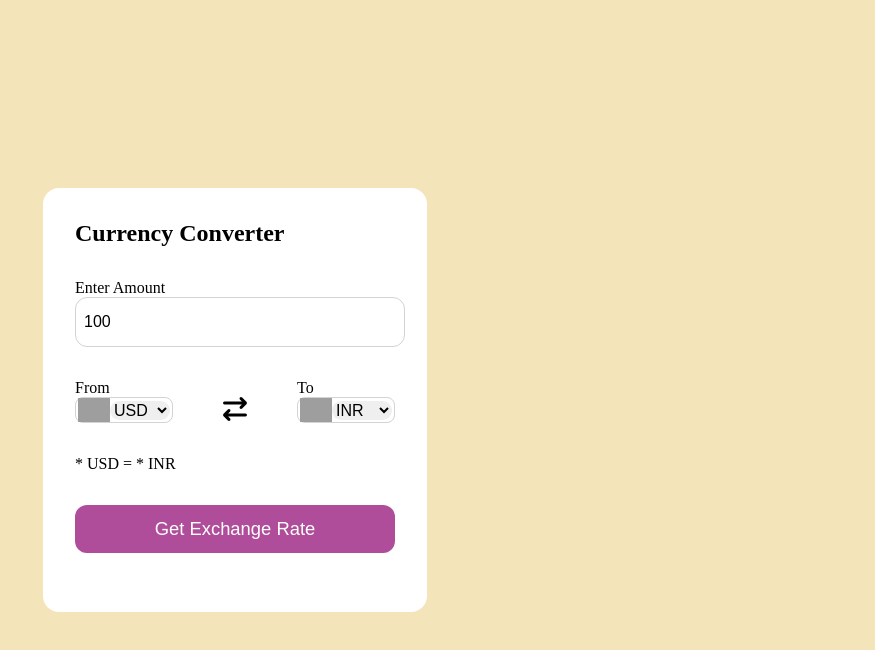
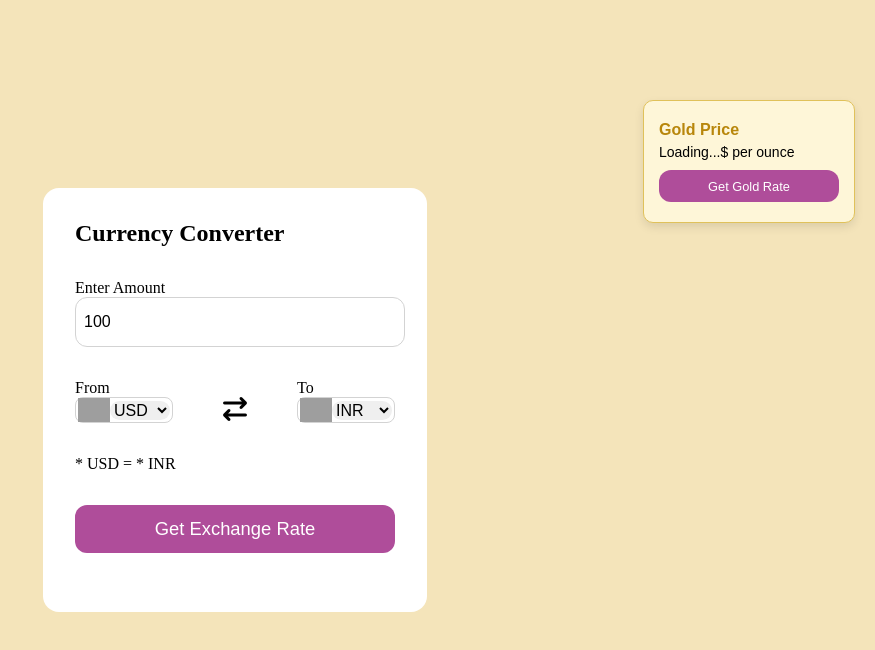
Before and after one commit to er-omsonar/Currency-Converter-project, a plain HTML site: page index.html in a window 1280 px wide. Shown: the whole page, without its empty margins (405-1280 px from the left). Drawn offline with Linux system fonts and the light colour scheme; grey boxes are pictures that could not be loaded.

Commit message:
Showing gold price live at the side box

```diff
--- a/app.js
+++ b/app.js
@@ -1,7 +1,9 @@
 const BASE_URL = "https://api.frankfurter.app/latest";
+const GOLD_URL = "https://api.gold-api.com/price/XAU";
 const dropdowns = document.querySelectorAll(".dropdown select");
 const btn = document.querySelector("form button");
 const msg = document.querySelector(".msg");
+const goldBtn = document.querySelector("#g-button");
 
 // for(code in countryList){
 //   console.log(code,countryList[code]);
@@ -51,3 +53,17 @@ btn.addEventListener("click",async (evt)=>{
    msg.innerText = `${amtVal} ${fromCurr} = ${finalAmount} ${toCurr}`;
 
 });
+
+async function getGoldRate(){
+  const res  = await fetch(GOLD_URL);
+  const data = await res.json();
+  console.log(data.price);
+  let Gp = document.querySelector("#gold-price");
+  Gp.innerText = data.price;
+}
+
+goldBtn.addEventListener("click",() => {
+  getGoldRate();
+   setInterval(getGoldRate,5000);
+
+});
--- a/index.html
+++ b/index.html
@@ -42,6 +42,12 @@
       <div class="msg">* USD = * INR</div>
       <button class="btn">Get Exchange Rate</button>
     </form>
+    <div class="gold-box">
+      <h3>Gold Price</h3>
+     <p><span id="gold-price">Loading...</span>$ per ounce</p>
+     <button id="g-button">Get Gold Rate</button>
+    </div>
+
   </div>
   <script src="codes.js"></script>
   <script src="app.js"></script>
--- a/style.css
+++ b/style.css
@@ -76,3 +76,36 @@ form button{
   font-size: 1.15rem;
   cursor: pointer;
 }
+
+.gold-box {
+  position: fixed;       /* stays in the same place */
+  right: 20px;           /* distance from right */
+  top: 100px;            /* distance from top */
+  background: #fef6d8;
+  border: 1px solid #e0c15a;
+  padding: 20px 15px;
+  border-radius: 10px;
+  box-shadow: 0px 4px 10px rgba(0,0,0,0.1);
+  width: 180px;
+  font-family: Arial, sans-serif;
+}
+
+.gold-box h3 {
+  margin: 0;
+  font-size: 16px;
+  color: #b8860b;
+}
+
+.gold-box p {
+  margin: 5px 0 0;
+  font-size: 14px;
+}
+
+#g-button{
+    height: 2rem;
+  background-color: #af4d9a;
+  color: #fff;
+  font-size: 0.8rem;
+  cursor: pointer;
+  margin-top: 10px;
+}
```
